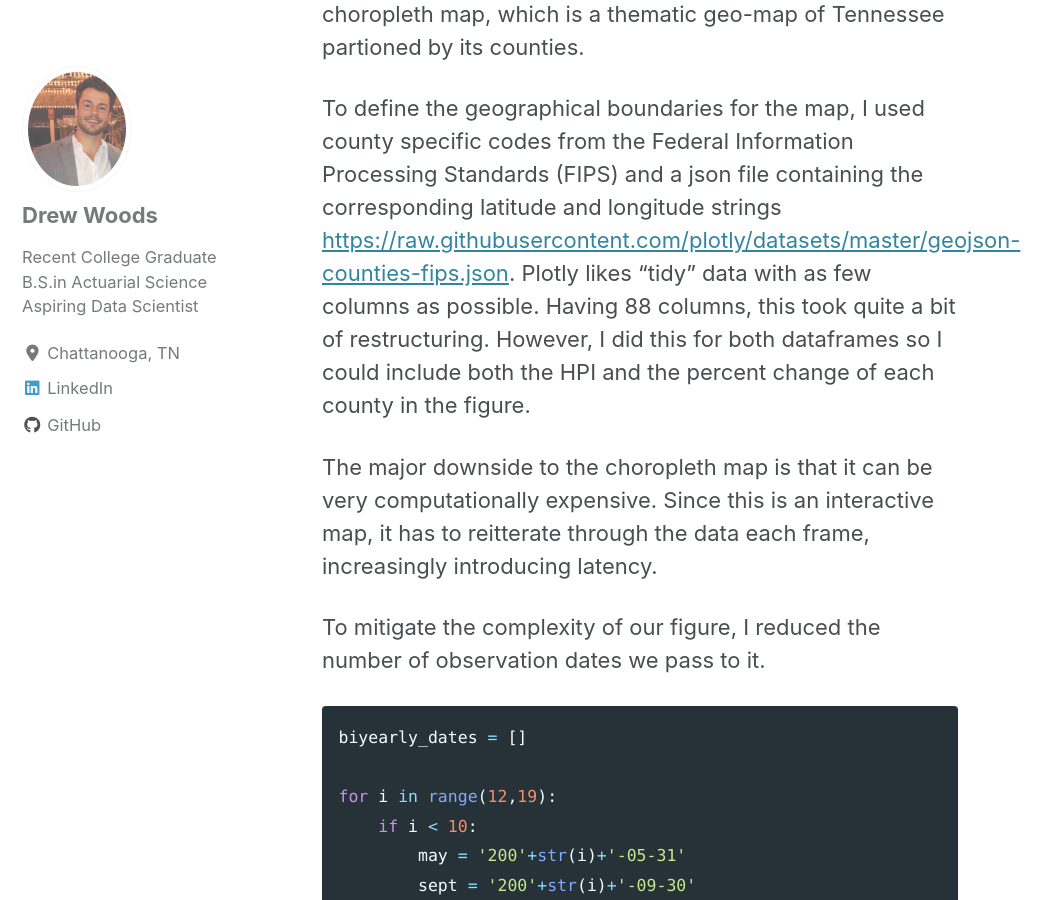
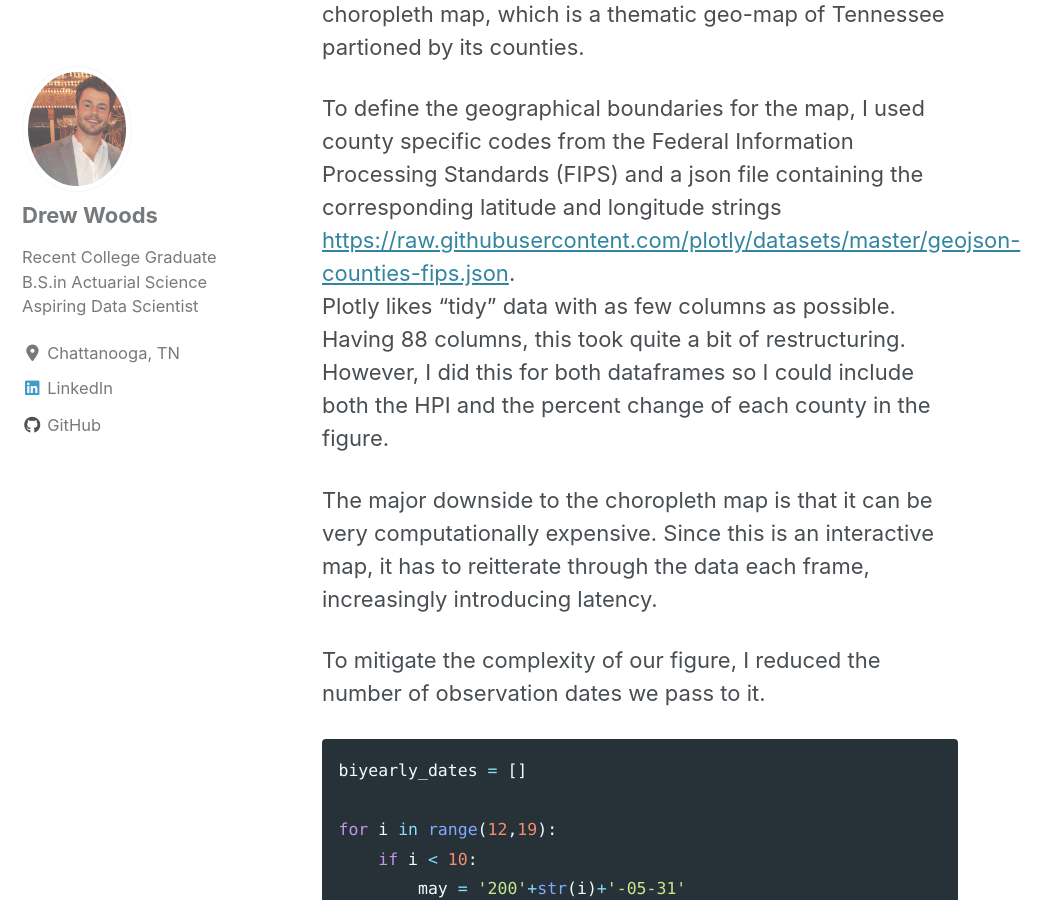
Before and after one commit to backdoordata/backdoordata.github.io, a Jekyll site: the page built from _posts/2020-02-11-TN-HPI-Analysis.md, in a window 1280 px wide and 900 px high, scrolled down 6518 px. Shown: the whole window, without its empty margins (0-1059 px from the left). Built offline with Jekyll 4.4.1, drawn with Linux system fonts in a browser that asks for light colours; cached includes are drawn as plain includes; nearby versions of some CDN libraries; some of the changed lines change nothing that is shown; some of the changed text lies outside the part shown.

Commit message:
Tennessee HPI Project

````diff
--- a/_posts/2020-02-11-TN-HPI-Analysis.md
+++ b/_posts/2020-02-11-TN-HPI-Analysis.md
@@ -55,7 +55,7 @@
 ```
 
 
-Using Matplotlib's basic .plot() function, we can now take a peak at the dataset looks like as a whole!
+Using Matplotlib's basic .plot() function, we can now take a peak at what the dataset looks like!
 
 ![png](/images/HPI_linegraph.png)
 
@@ -114,7 +114,8 @@
 ## An Interactive Choropleth Map
 To show individual county data **and** the housing market as a whole in a single figure, I utilized the extremely powerful and interactive data analysis toolset found in the Plotly Express library. Specifically, we will be making an interactive choropleth map, which is a thematic geo-map of Tennessee partioned by its counties.
 
-To define the geographical boundaries for the map, I used county specific codes from the Federal Information Processing Standards (FIPS) and a json file containing the corresponding latitude and longitude strings [https://raw.githubusercontent.com/plotly/datasets/master/geojson-counties-fips.json](https://raw.githubusercontent.com/plotly/datasets/master/geojson-counties-fips.json). Plotly likes "tidy" data with as few columns as possible. Having 88 columns, this took quite a bit of restructuring. However, I did this for both dataframes so I could include both the HPI and the percent change of each county in the figure.
+To define the geographical boundaries for the map, I used county specific codes from the Federal Information Processing Standards (FIPS) and a json file containing the corresponding latitude and longitude strings [https://raw.githubusercontent.com/plotly/datasets/master/geojson-counties-fips.json](https://raw.githubusercontent.com/plotly/datasets/master/geojson-counties-fips.json).
+Plotly likes "tidy" data with as few columns as possible. Having 88 columns, this took quite a bit of restructuring. However, I did this for both dataframes so I could include both the HPI and the percent change of each county in the figure.
 
 The major downside to the choropleth map is that it can be very computationally expensive. Since this is an interactive map, it has to reitterate through the data each frame, increasingly introducing latency.
 
````
